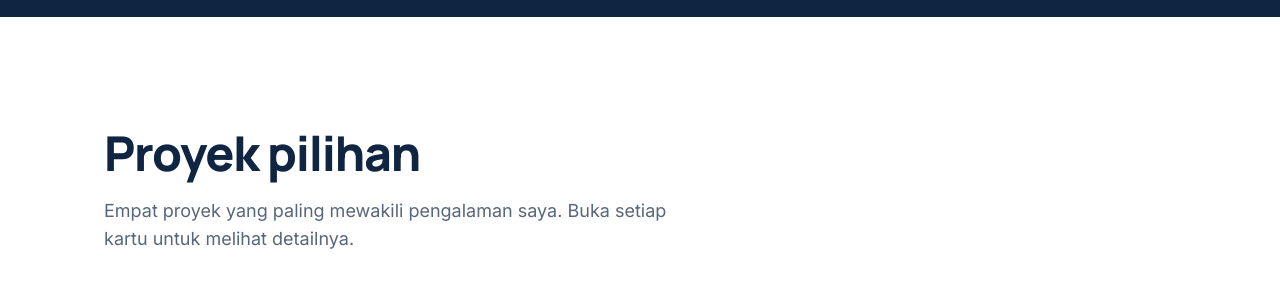
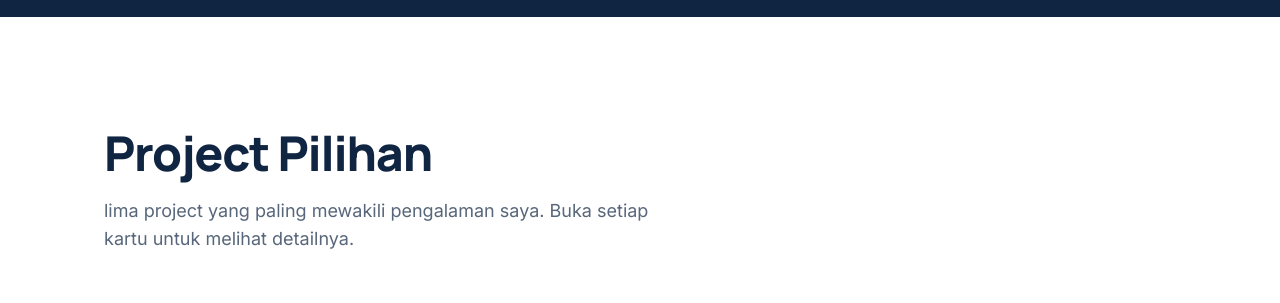
Before and after one commit to Bilal260424/Portofolio, a React (Vite) app: page / in a window 1280 px wide. Shown: the part 3760-4063 px from the top of the page. Built offline with nearby package versions, Linux system fonts and the light colour scheme.

Commit message:
Update project section titles and descriptions

```diff
--- a/src/sections/Projects.jsx
+++ b/src/sections/Projects.jsx
@@ -56,8 +56,8 @@ export default function Projects() {
       <div className="container-page">
         <SectionHeading
           id="judul-proyek"
-          title="Proyek pilihan"
-          lead="Empat proyek yang paling mewakili pengalaman saya. Buka setiap kartu untuk melihat detailnya."
+          title="Project Pilihan"
+          lead="lima project yang paling mewakili pengalaman saya. Buka setiap kartu untuk melihat detailnya."
         />
 
         <motion.ul
```
